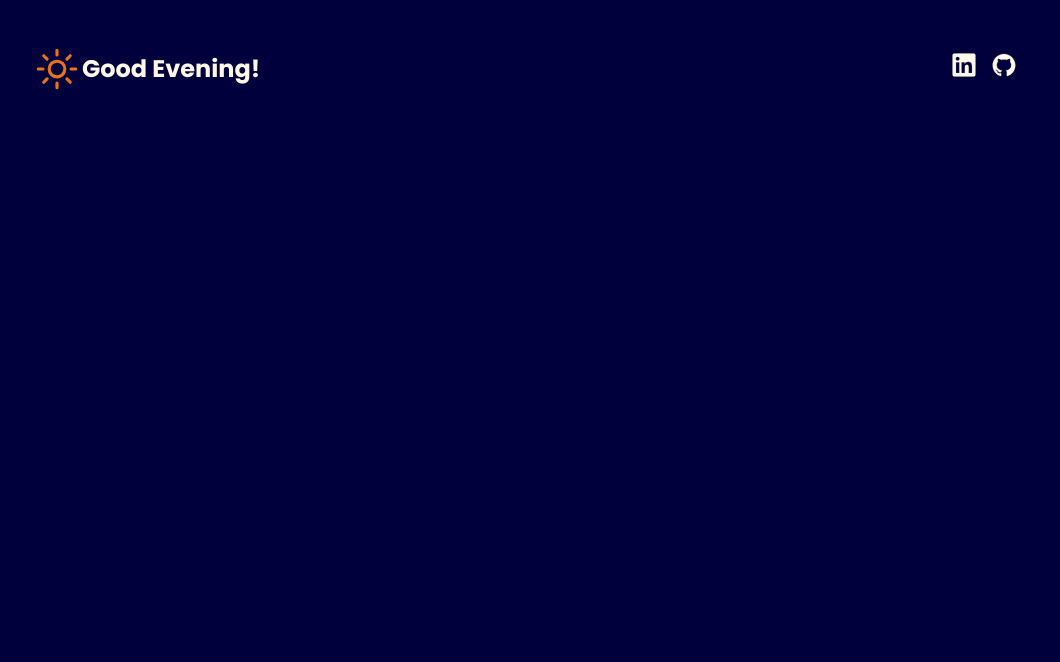
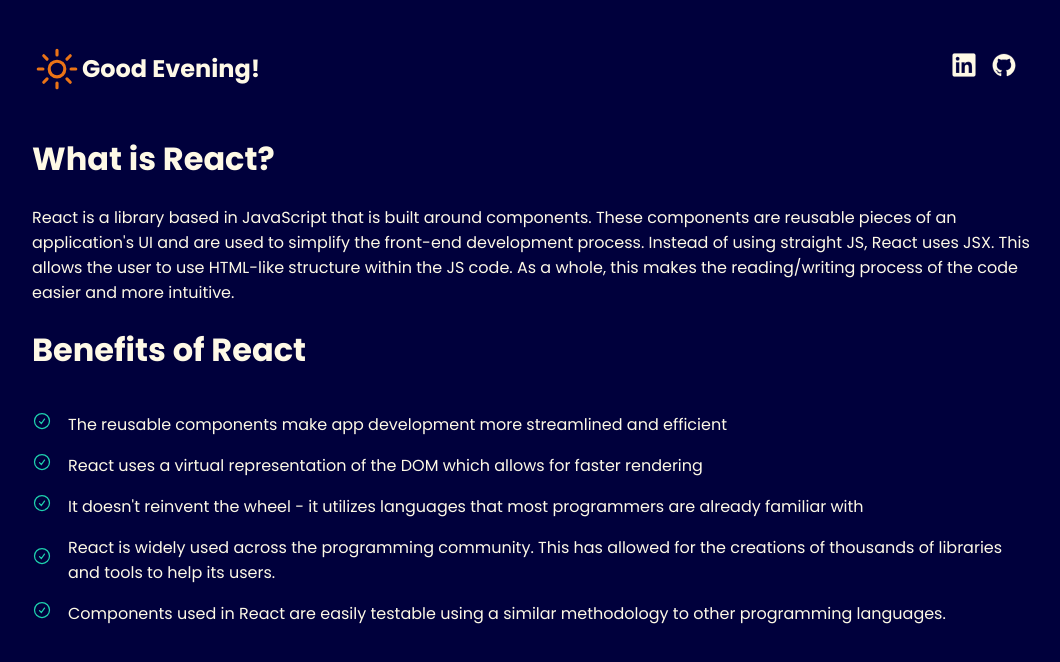
Before and after one commit to donaldrs01/atlas-react-and-jsx, a React (Vite) app: page / in a window 1280 px wide. Shown: the top 662 px of the page, without its empty margins (108-1168 px from the left). Built offline with nearby package versions, Linux system fonts and the light colour scheme.

Commit message:
task 2: created section component that displays text using children prop

```diff
--- a/src/App.jsx
+++ b/src/App.jsx
@@ -2,11 +2,22 @@ import React from 'react';
 import Greeting from './components/Greeting';
 import SocialLinks from './components/SocialLinks';
 import Header from './components/Header';
+import Section from './components/Section';
 
 function App() {
   return (
     <div className="app">
       <Header />
+      <Section title="What is React?">
+        <p>React is a library based in JavaScript that is built around components. These components are reusable pieces of an application's UI and are used to simplify the front-end development process. Instead of using straight JS, React uses JSX. This allows the user to use HTML-like structure within the JS code. As a whole, this makes the reading/writing process of the code easier and more intuitive.</p>
+      </Section>
+      <Section title="Benefits of React">
+        <li>The reusable components make app development more streamlined and efficient</li>
+        <li>React uses a virtual representation of the DOM which allows for faster rendering</li>
+        <li>It doesn't reinvent the wheel - it utilizes languages that most programmers are already familiar with</li>
+        <li>React is widely used across the programming community. This has allowed for the creations of thousands of libraries and tools to help its users.</li>
+        <li>Components used in React are easily testable using a similar methodology to other programming languages.</li>
+      </Section>
     </div>
   );
 }
--- /dev/null
+++ b/src/components/Section.jsx
@@ -0,0 +1,12 @@
+import React from 'react';
+
+const Section = ({ title, children }) => {
+    return (
+        <div className="section">
+            <h1>{title}</h1>
+            {children}
+        </div>
+    );
+};
+
+export default Section;
```
